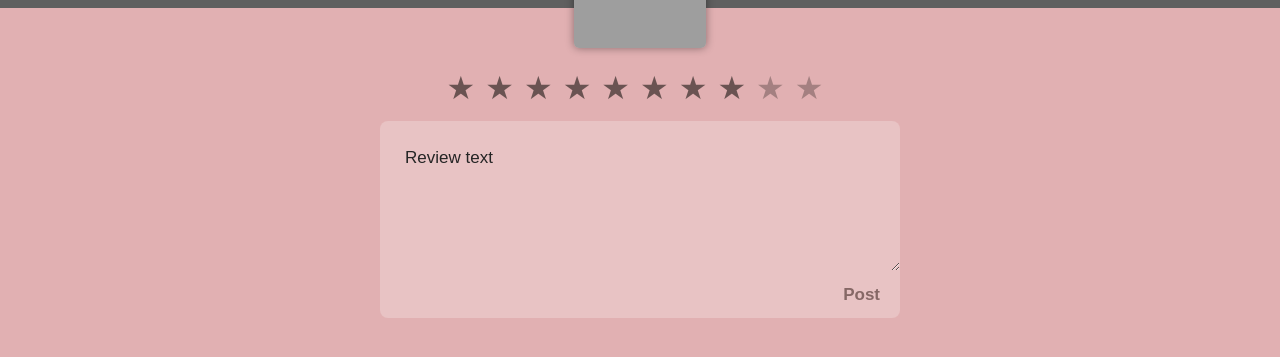
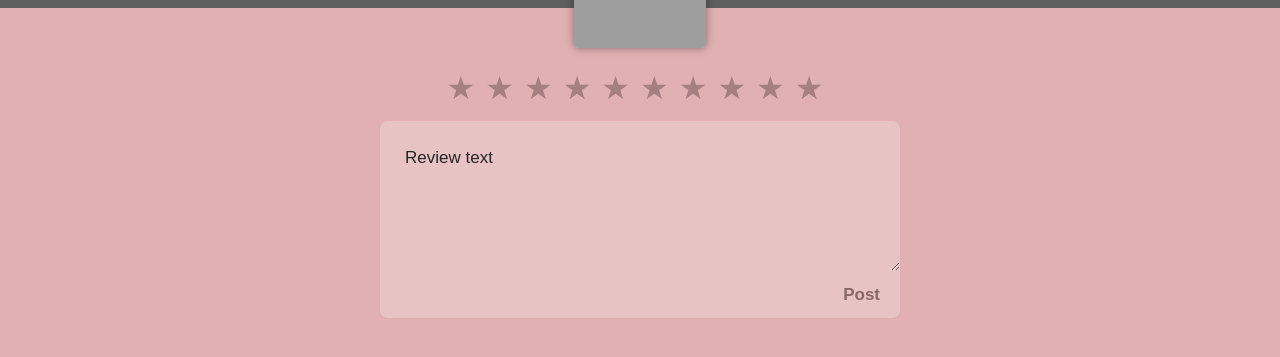
Before and after one commit to filatow/68634-what-to-watch-7, a React (Create React App) app in the folder project/: page /films/0/review in a window 1280 px wide. Shown: the part 335-692 px from the top of the page. Built offline with nearby package versions, Linux system fonts and the light colour scheme; grey boxes are pictures that could not be loaded.

Commit message:
Реализована управляемая форма для отзыва о фильме, вынесена в компонент ReviewForm

```diff
--- a/project/src/components/add-review/add-review.jsx
+++ b/project/src/components/add-review/add-review.jsx
@@ -2,6 +2,7 @@ import React from 'react';
 import filmProp from '../film/film.prop';
 import {Link} from 'react-router-dom';
 import {AppRoute} from '../../consts';
+import ReviewForm from '../review-form/review-form';
 
 function AddReview({film}) {
   const {title, backgroundImage, poster, id} = film;
@@ -53,49 +54,7 @@ function AddReview({film}) {
       </div>
 
       <div className="add-review">
-        <form action="#" className="add-review__form">
-          <div className="rating">
-            <div className="rating__stars">
-              <input className="rating__input" id="star-10" type="radio" name="rating" value="10" onChange={() => {}} />
-              <label className="rating__label" htmlFor="star-10">Rating 10</label>
-
-              <input className="rating__input" id="star-9" type="radio" name="rating" value="9" onChange={() => {}} />
-              <label className="rating__label" htmlFor="star-9">Rating 9</label>
-
-              <input className="rating__input" id="star-8" type="radio" name="rating" value="8" checked onChange={() => {}} />
-              <label className="rating__label" htmlFor="star-8">Rating 8</label>
-
-              <input className="rating__input" id="star-7" type="radio" name="rating" value="7" onChange={() => {}} />
-              <label className="rating__label" htmlFor="star-7">Rating 7</label>
-
-              <input className="rating__input" id="star-6" type="radio" name="rating" value="6" onChange={() => {}} />
-              <label className="rating__label" htmlFor="star-6">Rating 6</label>
-
-              <input className="rating__input" id="star-5" type="radio" name="rating" value="5" onChange={() => {}} />
-              <label className="rating__label" htmlFor="star-5">Rating 5</label>
-
-              <input className="rating__input" id="star-4" type="radio" name="rating" value="4" onChange={() => {}} />
-              <label className="rating__label" htmlFor="star-4">Rating 4</label>
-
-              <input className="rating__input" id="star-3" type="radio" name="rating" value="3" onChange={() => {}} />
-              <label className="rating__label" htmlFor="star-3">Rating 3</label>
-
-              <input className="rating__input" id="star-2" type="radio" name="rating" value="2" onChange={() => {}} />
-              <label className="rating__label" htmlFor="star-2">Rating 2</label>
-
-              <input className="rating__input" id="star-1" type="radio" name="rating" value="1" onChange={() => {}} />
-              <label className="rating__label" htmlFor="star-1">Rating 1</label>
-            </div>
-          </div>
-
-          <div className="add-review__text">
-            <textarea className="add-review__textarea" name="review-text" id="review-text" placeholder="Review text"></textarea>
-            <div className="add-review__submit">
-              <button className="add-review__btn" type="submit">Post</button>
-            </div>
-
-          </div>
-        </form>
+        <ReviewForm></ReviewForm>
       </div>
 
     </section>
--- /dev/null
+++ b/project/src/components/review-form/review-form.jsx
@@ -0,0 +1,67 @@
+import React, {useState} from 'react';
+// import PropTypes from 'prop-types';
+
+
+function ReviewForm(props) {
+  const [rating, setRating] = useState('');
+  const [text, setText] = useState('');
+
+  function ratingClickHandler(evt) {
+    setRating(evt.target.value);
+  }
+
+  function textareaInputHandler(evt) {
+    setText(evt.target.value);
+  }
+
+  return (
+    <form action="#" className="add-review__form">
+      <div className="rating">
+        <div className="rating__stars">
+          <input className="rating__input" id="star-10" type="radio" name="rating" value="10" onChange={ratingClickHandler} checked={rating === '10'} />
+          <label className="rating__label" htmlFor="star-10">Rating 10</label>
+
+          <input className="rating__input" id="star-9" type="radio" name="rating" value="9" onChange={ratingClickHandler} checked={rating === '9'} />
+          <label className="rating__label" htmlFor="star-9">Rating 9</label>
+
+          <input className="rating__input" id="star-8" type="radio" name="rating" value="8" onChange={ratingClickHandler} checked={rating === '8'} />
+          <label className="rating__label" htmlFor="star-8">Rating 8</label>
+
+          <input className="rating__input" id="star-7" type="radio" name="rating" value="7" onChange={ratingClickHandler} checked={rating === '7'} />
+          <label className="rating__label" htmlFor="star-7">Rating 7</label>
+
+          <input className="rating__input" id="star-6" type="radio" name="rating" value="6" onChange={ratingClickHandler} checked={rating === '6'} />
+          <label className="rating__label" htmlFor="star-6">Rating 6</label>
+
+          <input className="rating__input" id="star-5" type="radio" name="rating" value="5" onChange={ratingClickHandler} checked={rating === '5'} />
+          <label className="rating__label" htmlFor="star-5">Rating 5</label>
+
+          <input className="rating__input" id="star-4" type="radio" name="rating" value="4" onChange={ratingClickHandler} checked={rating === '4'} />
+          <label className="rating__label" htmlFor="star-4">Rating 4</label>
+
+          <input className="rating__input" id="star-3" type="radio" name="rating" value="3" onChange={ratingClickHandler} checked={rating === '3'} />
+          <label className="rating__label" htmlFor="star-3">Rating 3</label>
+
+          <input className="rating__input" id="star-2" type="radio" name="rating" value="2" onChange={ratingClickHandler} checked={rating === '2'} />
+          <label className="rating__label" htmlFor="star-2">Rating 2</label>
+
+          <input className="rating__input" id="star-1" type="radio" name="rating" value="1" onChange={ratingClickHandler} checked={rating === '1'} />
+          <label className="rating__label" htmlFor="star-1">Rating 1</label>
+        </div>
+      </div>
+
+      <div className="add-review__text">
+        <textarea className="add-review__textarea" name="review-text" id="review-text" placeholder="Review text" onChange={textareaInputHandler} value={text}></textarea>
+        <div className="add-review__submit">
+          <button className="add-review__btn" type="submit">Post</button>
+        </div>
+      </div>
+    </form>
+  );
+}
+
+ReviewForm.propTypes = {
+
+};
+
+export default ReviewForm;
```
